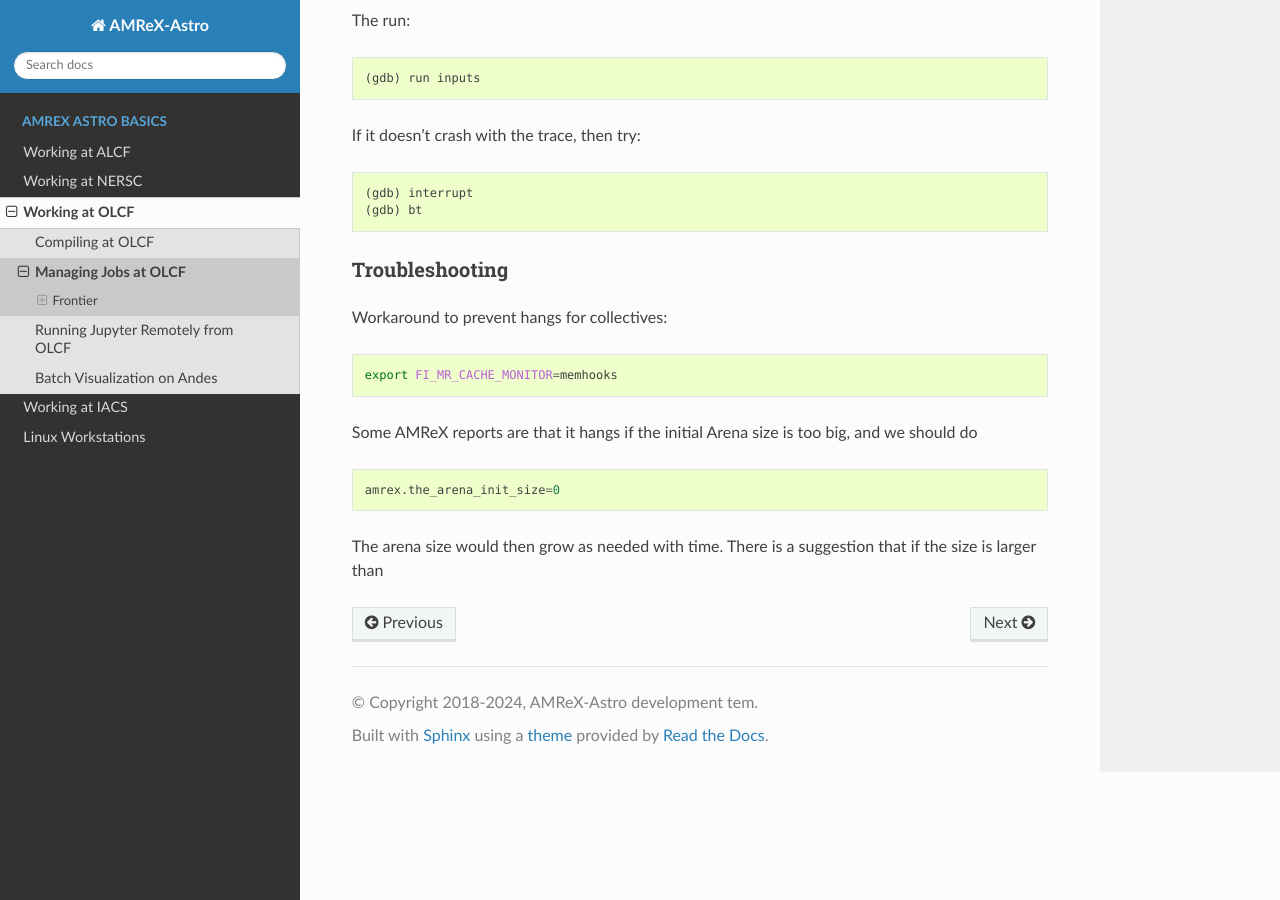
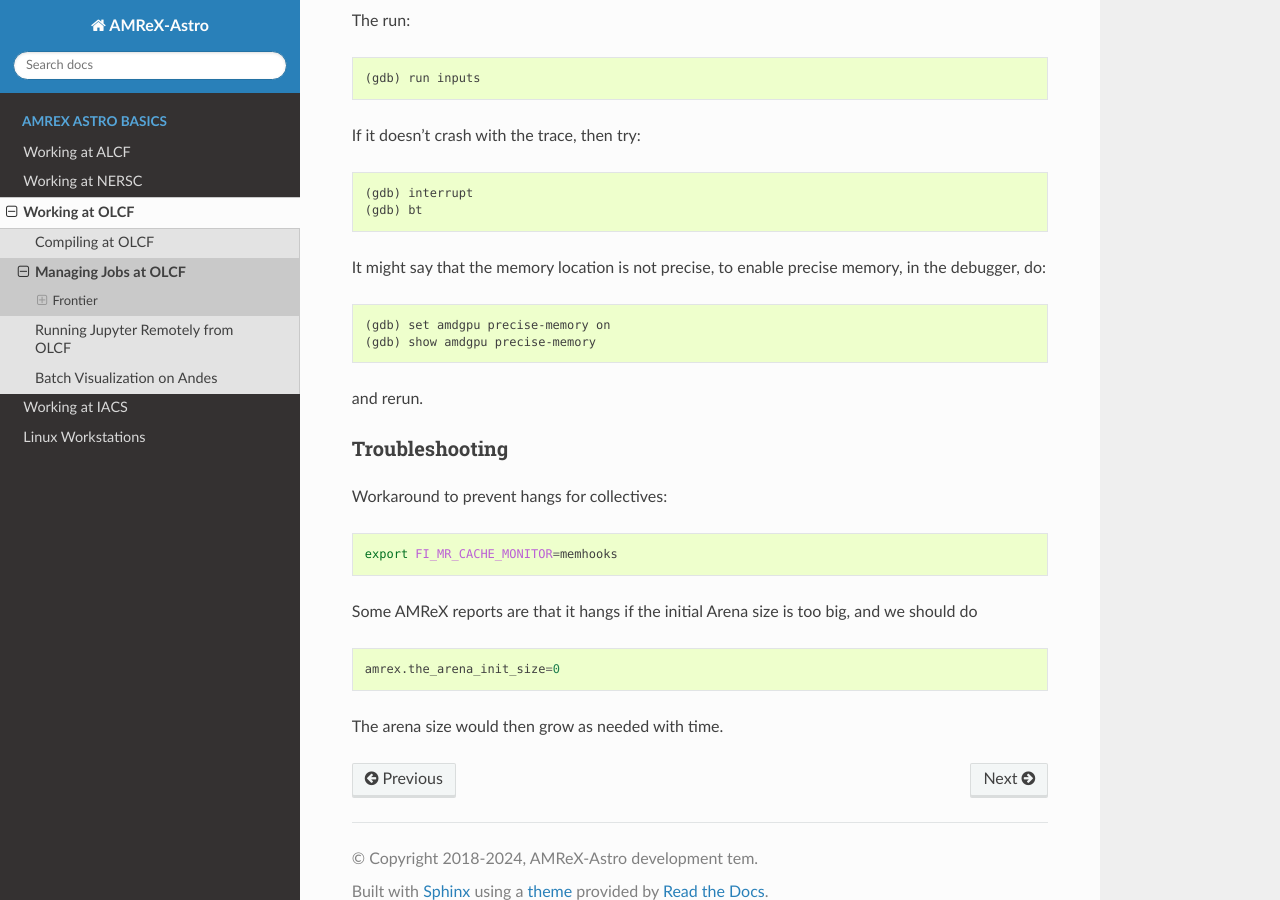
Before and after one commit to AMReX-Astro/workflow, a Sphinx documentation site: the page built from sphinx_docs/source/olcf-workflow.rst, in a window 1280 px wide and 900 px high, scrolled down 3645 px. Built offline with Sphinx 7.4.7 and the Read the Docs theme 3.1.0, drawn with Linux system fonts in a browser that asks for light colours.

Commit message:
add a bit more on debuggin with precise memory

```diff
--- a/sphinx_docs/source/olcf-workflow.rst
+++ b/sphinx_docs/source/olcf-workflow.rst
@@ -208,7 +208,16 @@ If it doesn't crash with the trace, then try:
    interrupt
    bt
 
+It might say that the memory location is not precise, to enable precise
+memory, in the debugger, do:
 
+.. prompt::
+   :prompts: (gdb)
+
+   set amdgpu precise-memory on
+   show amdgpu precise-memory
+
+and rerun.
 
 
 
@@ -222,11 +231,11 @@ Workaround to prevent hangs for collectives:
  export FI_MR_CACHE_MONITOR=memhooks
 
 
-Some AMReX reports are that it hangs if the initial Arena size is too big, and we should do
+Some AMReX reports are that it hangs if the initial Arena size is too
+big, and we should do
 
 ::
 
   amrex.the_arena_init_size=0
 
-The arena size would then grow as needed with time.  There is a suggestion that if the size is
-larger than
+The arena size would then grow as needed with time.
```
